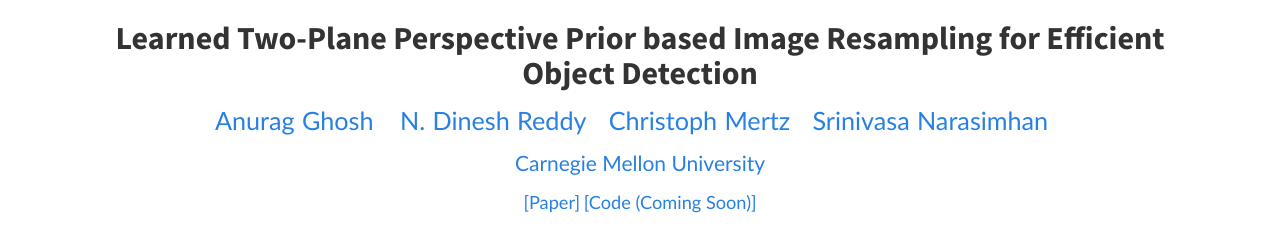
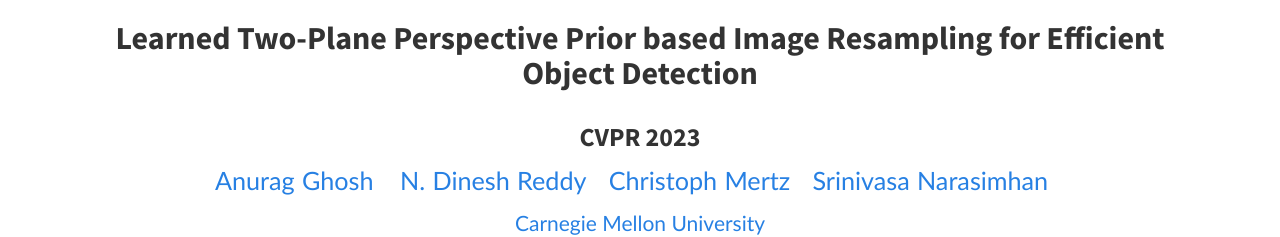
Before and after one commit to geometriczoom/geometriczoom.github.io, a plain HTML site: page index.html in a window 1280 px wide. Shown: the top 237 px of the page. Drawn offline with nearby package versions, Linux system fonts and the light colour scheme; some packages are replaced by stand-ins of ours; a script that the page names is missing.

Commit message:
Update index.html

```diff
--- a/index.html
+++ b/index.html
@@ -41,6 +41,11 @@
             <h2 class="col-md-12 text-center">
                 <b>Learned Two-Plane Perspective Prior based Image Resampling for Efficient Object Detection</br></b>
             </h2>
+        </div>
+        <div class="row">
+            <h3 class="col-md-12 text-center">
+                <b>CVPR 2023</br></b>
+            </h3>
         </div>
         <div class="row">
             <table style="width:100%;max-width:1000px;border:0px;border-spacing:0px;border-collapse:separate;margin-right:auto;margin-left:auto;"><tbody>
```
